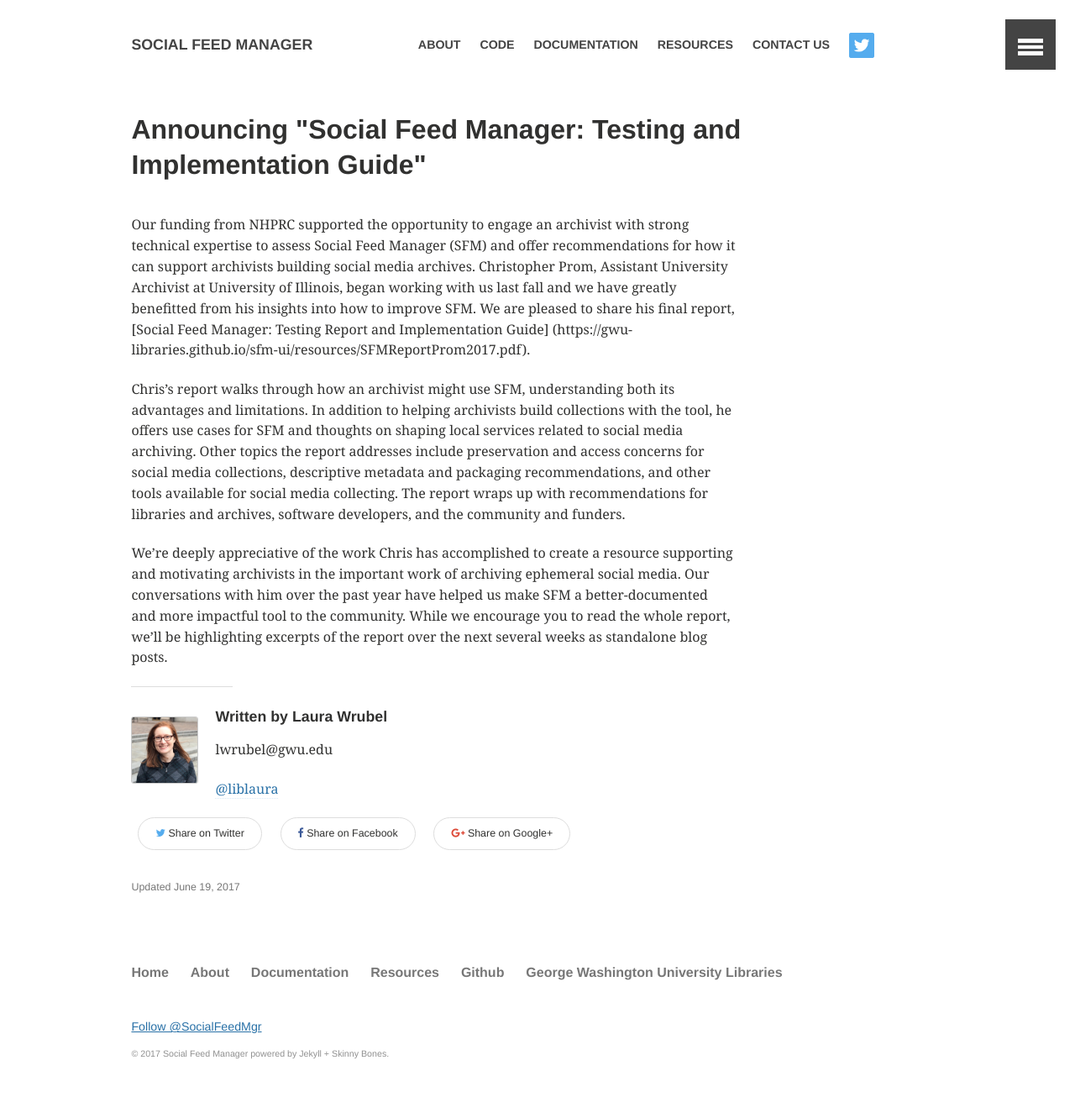
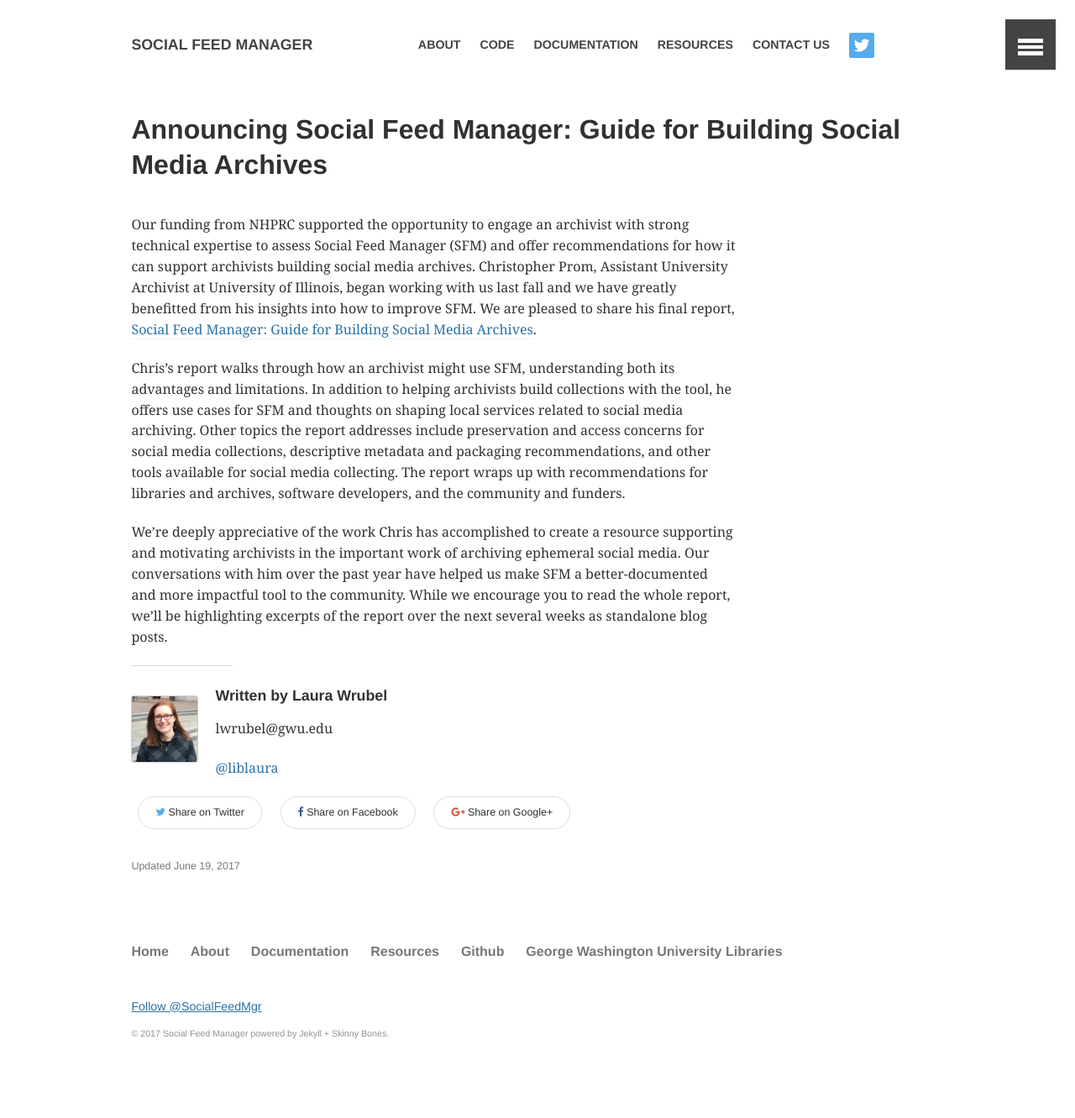
Before and after one commit to gwu-libraries/sfm-ui, a Jekyll site: the page built from _posts/2017-06-19-prom-report.md, in a window 1280 px wide. Shown: the whole page at 84% size. Built offline with Jekyll 4.4.1, drawn with Linux system fonts in a browser that asks for light colours; comment, search, counter and statistics services are not loaded; after the commit the page ends 1307 px from its top, so only the background shows below that.

Commit message:
corrected blog post

```diff
--- a/_posts/2017-06-19-prom-report.md
+++ b/_posts/2017-06-19-prom-report.md
@@ -1,7 +1,7 @@
 ---
 layout: article
 permalink: /posts/2017-06-19-prom-report
-title: 'Announcing "Social Feed Manager: Testing and Implementation Guide"'
+title: "Announcing Social Feed Manager: Guide for Building Social Media Archives"
 author: laura_wrubel
 excerpt: "We're pleased to share this report by Christopher Prom of University of Illinois,
 which assesses Social Feed Manager,
@@ -15,8 +15,7 @@
 archives. Christopher Prom, Assistant University Archivist at University of
 Illinois, began working with us last fall and we have greatly benefitted from
 his insights into how to improve SFM. We are pleased to share his final report,
-[Social Feed Manager: Testing Report and Implementation Guide]
-({{ site.github.url }}/resources/SFMReportProm2017.pdf).
+[Social Feed Manager: Guide for Building Social Media Archives]({{ site.github.url }}/resources/SFMReportProm2017.pdf).
 
 Chris's report walks through how an archivist might use SFM, understanding both
 its advantages and limitations. In addition to helping archivists build
```
Also changed, not shown: 1 other file.
